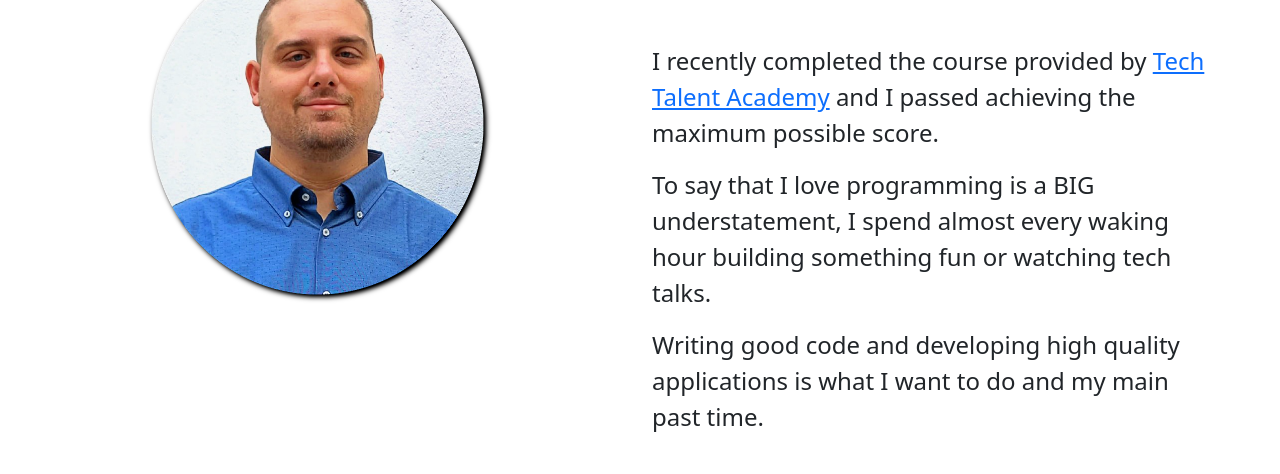
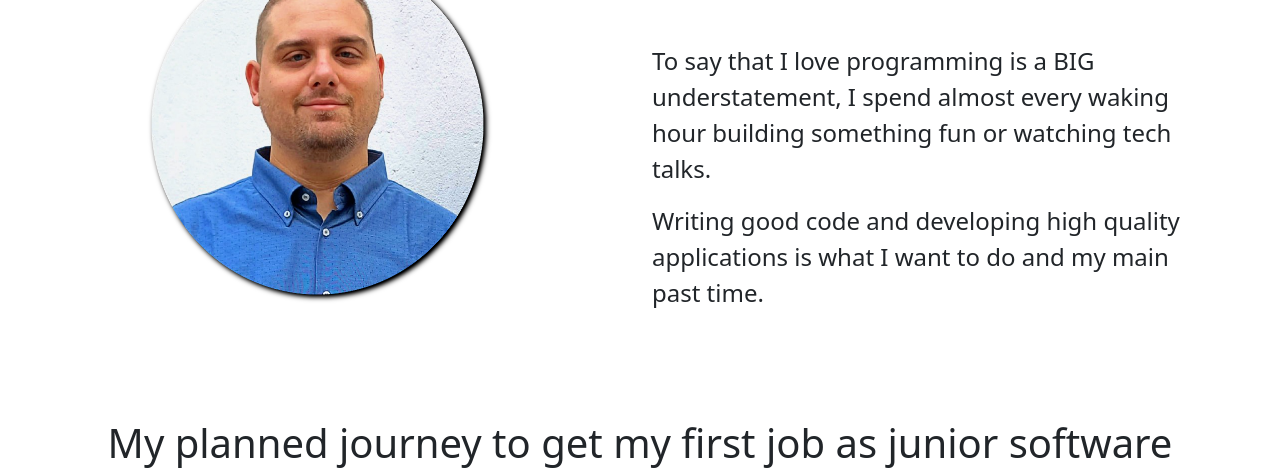
Before and after one commit to Dario113/My-web-site, a plain HTML site: page index.html in a window 1280 px wide. Shown: the part 313-787 px from the top of the page. Drawn offline with Linux system fonts and the light colour scheme.

Commit message:
Update index.html

```diff
--- a/index.html
+++ b/index.html
@@ -35,11 +35,7 @@
           <h1 class="my-5">About me</h1>
 
           <p class="fs-4 my-6 me-5">
-            I recently completed the course provided by
-            <a href="https://www.techtalent.co.uk/" target="_blank"
-              >Tech Talent Academy</a
-            >
-            and I passed achieving the maximum possible score.
+
           </p>
           <p class="fs-4 my-6 me-5">
             To say that I love programming is a BIG understatement, I spend
```
